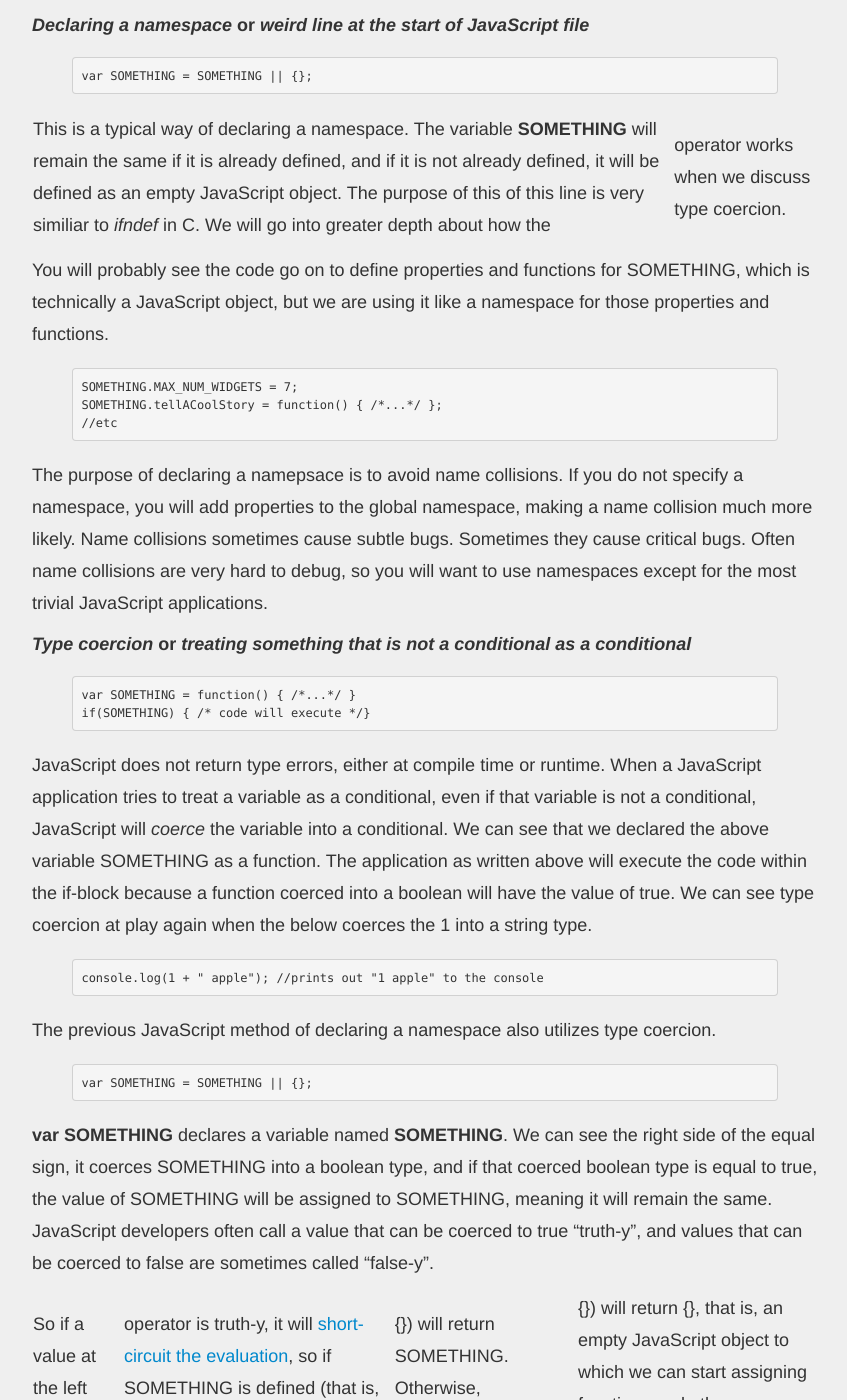
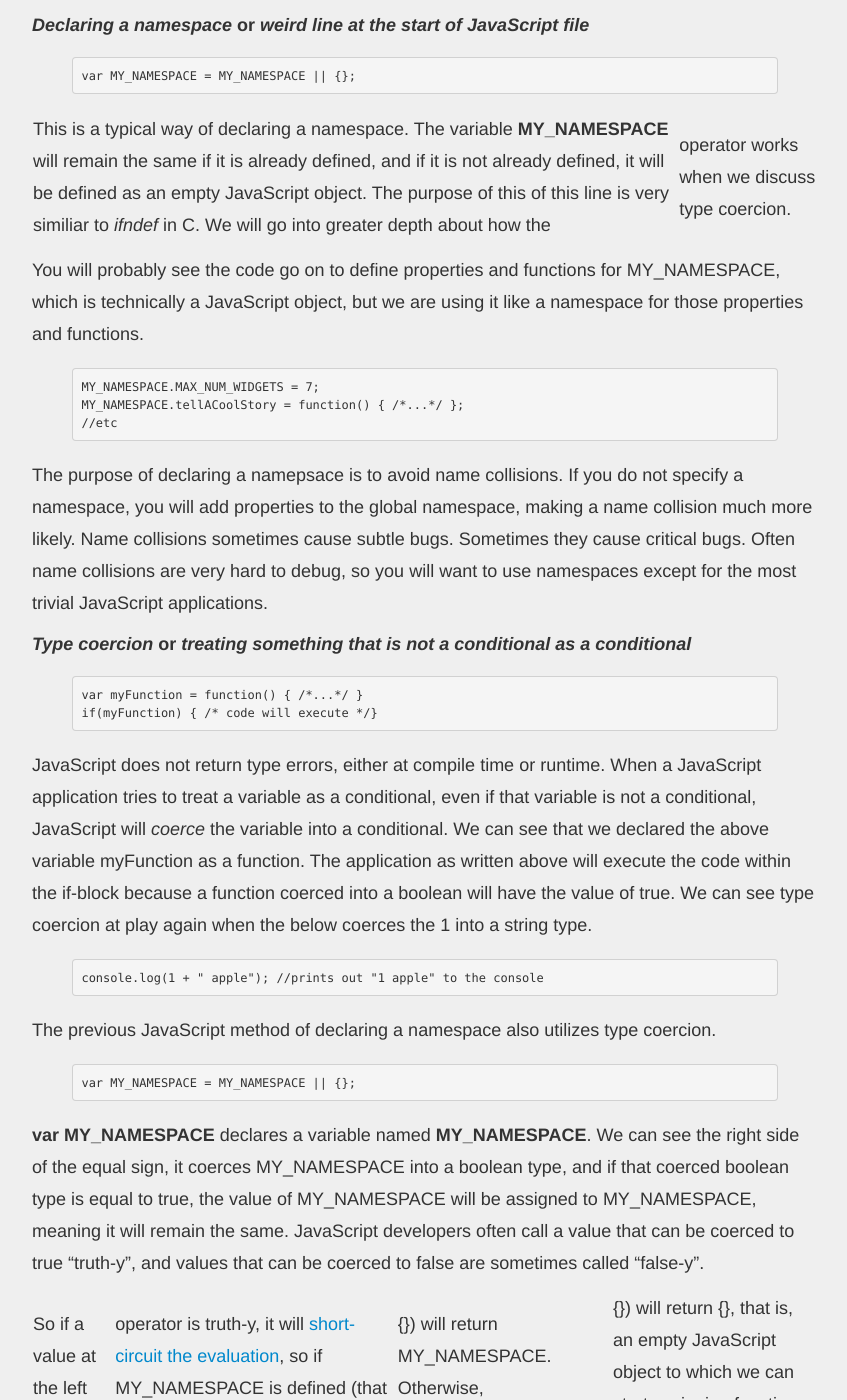
Before and after one commit to etruong42/etruong42.github.com, a Jekyll site: the page built from _posts/2013-4-1-Javascript-for-NET-Java-devs.md, in a window 1280 px wide and 1400 px high, scrolled down 362 px. Shown: the whole window, without its empty margins (306-1153 px from the left). Built offline with Jekyll 4.4.1, drawn with Linux system fonts in a browser that asks for light colours; Markdown is read by kramdown in place of the engine named in the settings; some of the changed text lies outside the part shown.

Commit message:
using better naming

```diff
--- a/_posts/2013-4-1-Javascript-for-NET-Java-devs.md
+++ b/_posts/2013-4-1-Javascript-for-NET-Java-devs.md
@@ -10,16 +10,16 @@ JavaScript is extremely deceiving with its C-like syntax, but it is a dynamic, l
 
 <h3><em>Declaring a namespace</em> or <em>weird line at the start of JavaScript file</em></h3>
 {% highlight javascript+django %}
-var SOMETHING = SOMETHING || {};
+var MY_NAMESPACE = MY_NAMESPACE || {};
 {% endhighlight %}
 
-This is a typical way of declaring a namespace. The variable <strong>SOMETHING</strong> will remain the same if it is already defined, and if it is not already defined, it will be defined as an empty JavaScript object. The purpose of this of this line is very similiar to <em>ifndef</em> in C. We will go into greater depth about how the || operator works when we discuss type coercion.
+This is a typical way of declaring a namespace. The variable <strong>MY_NAMESPACE</strong> will remain the same if it is already defined, and if it is not already defined, it will be defined as an empty JavaScript object. The purpose of this of this line is very similiar to <em>ifndef</em> in C. We will go into greater depth about how the || operator works when we discuss type coercion.
 
-You will probably see the code go on to define properties and functions for SOMETHING, which is technically a JavaScript object, but we are using it like a namespace for those properties and functions.
+You will probably see the code go on to define properties and functions for MY_NAMESPACE, which is technically a JavaScript object, but we are using it like a namespace for those properties and functions.
 
 {% highlight javascript+django %}
-SOMETHING.MAX_NUM_WIDGETS = 7;
-SOMETHING.tellACoolStory = function() { /*...*/ };
+MY_NAMESPACE.MAX_NUM_WIDGETS = 7;
+MY_NAMESPACE.tellACoolStory = function() { /*...*/ };
 //etc
 {% endhighlight %}
 
@@ -28,11 +28,11 @@ The purpose of declaring a namepsace is to avoid name collisions. If you do not
 <h3><em>Type coercion</em> or <em>treating something that is not a conditional as a conditional</em></h3>
 
 {% highlight javascript+django %}
-var SOMETHING = function() { /*...*/ }
-if(SOMETHING) { /* code will execute */}
+var myFunction = function() { /*...*/ }
+if(myFunction) { /* code will execute */}
 {% endhighlight %}
 
-JavaScript does not return type errors, either at compile time or runtime. When a JavaScript application tries to treat a variable as a conditional, even if that variable is not a conditional, JavaScript will <em>coerce</em> the variable into a conditional. We can see that we declared the above variable SOMETHING as a function. The application as written above will execute the code within the if-block because a function coerced into a boolean will have the value of true. We can see type coercion at play again when the below coerces the 1 into a string type.
+JavaScript does not return type errors, either at compile time or runtime. When a JavaScript application tries to treat a variable as a conditional, even if that variable is not a conditional, JavaScript will <em>coerce</em> the variable into a conditional. We can see that we declared the above variable myFunction as a function. The application as written above will execute the code within the if-block because a function coerced into a boolean will have the value of true. We can see type coercion at play again when the below coerces the 1 into a string type.
 
 {% highlight javascript+django %}
 console.log(1 + " apple"); //prints out "1 apple" to the console
@@ -41,12 +41,12 @@ console.log(1 + " apple"); //prints out "1 apple" to the console
 The previous JavaScript method of declaring a namespace also utilizes type coercion.
 
 {% highlight javascript+django %}
-var SOMETHING = SOMETHING || {};
+var MY_NAMESPACE = MY_NAMESPACE || {};
 {% endhighlight %}
 
-<strong>var SOMETHING</strong> declares a variable named <strong>SOMETHING</strong>. We can see the right side of the equal sign, it coerces SOMETHING into a boolean type, and if that coerced boolean type is equal to true, the value of SOMETHING will be assigned to SOMETHING, meaning it will remain the same. JavaScript developers often call a value that can be coerced to true "truth-y", and values that can be coerced to false are sometimes called "false-y".
+<strong>var MY_NAMESPACE</strong> declares a variable named <strong>MY_NAMESPACE</strong>. We can see the right side of the equal sign, it coerces MY_NAMESPACE into a boolean type, and if that coerced boolean type is equal to true, the value of MY_NAMESPACE will be assigned to MY_NAMESPACE, meaning it will remain the same. JavaScript developers often call a value that can be coerced to true "truth-y", and values that can be coerced to false are sometimes called "false-y".
 
-So if a value at the left side of a || operator is truth-y, it will [short-circuit the evaluation](http://en.wikipedia.org/wiki/Short-circuit_evaluation), so if SOMETHING is defined (that is, truth-y), (SOMETHING || {}) will return SOMETHING. Otherwise, (SOMETHING || {}) will return {}, that is, an empty JavaScript object to which we can start assigning functions and other properties.
+So if a value at the left side of a || operator is truth-y, it will [short-circuit the evaluation](http://en.wikipedia.org/wiki/Short-circuit_evaluation), so if MY_NAMESPACE is defined (that is, truth-y), (MY_NAMESPACE || {}) will return MY_NAMESPACE. Otherwise, (MY_NAMESPACE || {}) will return {}, that is, an empty JavaScript object to which we can start assigning functions and other properties.
 
 <h3>This and that and self and closures</h3>
 {% highlight javascript+django %}
```
